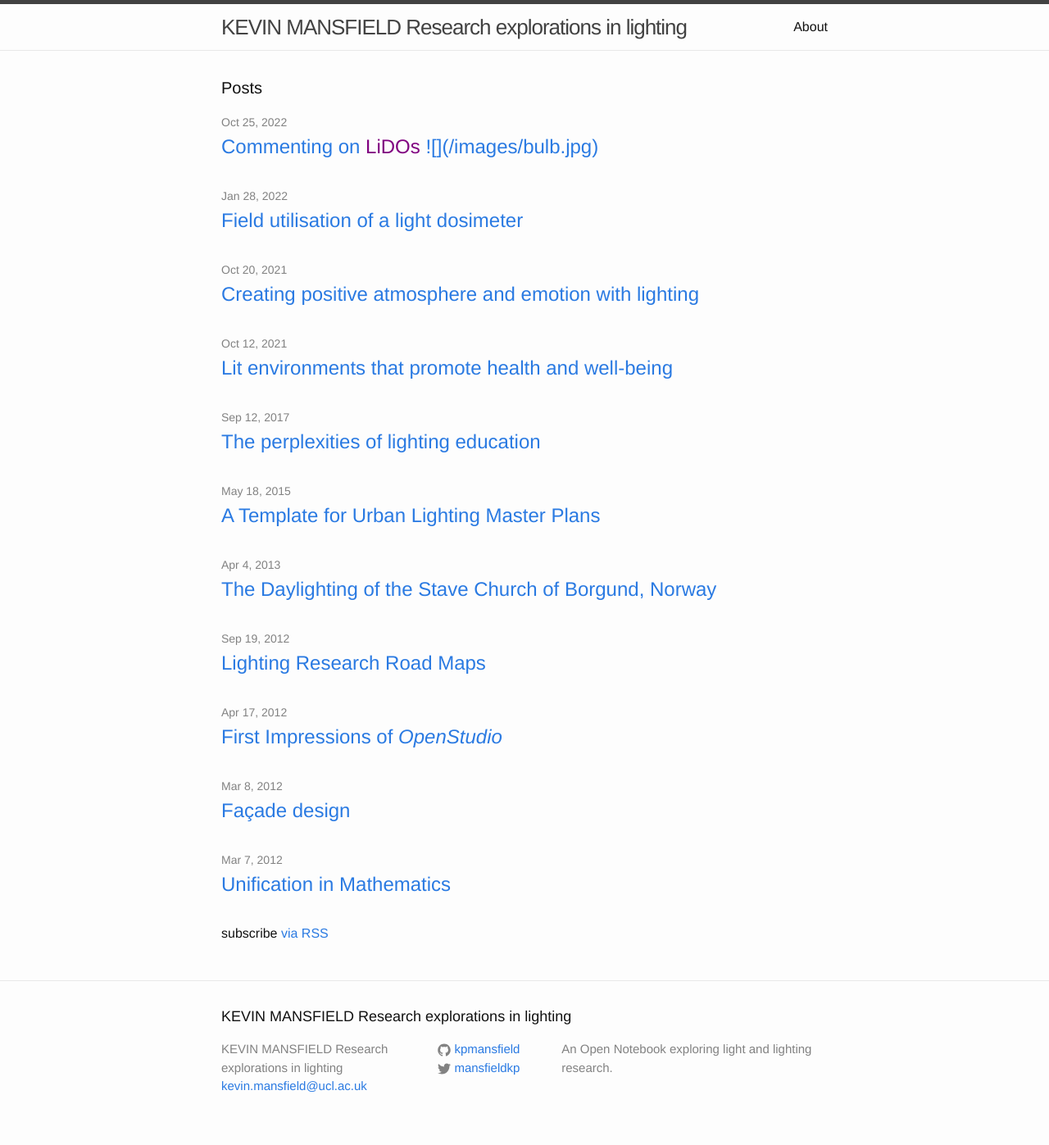
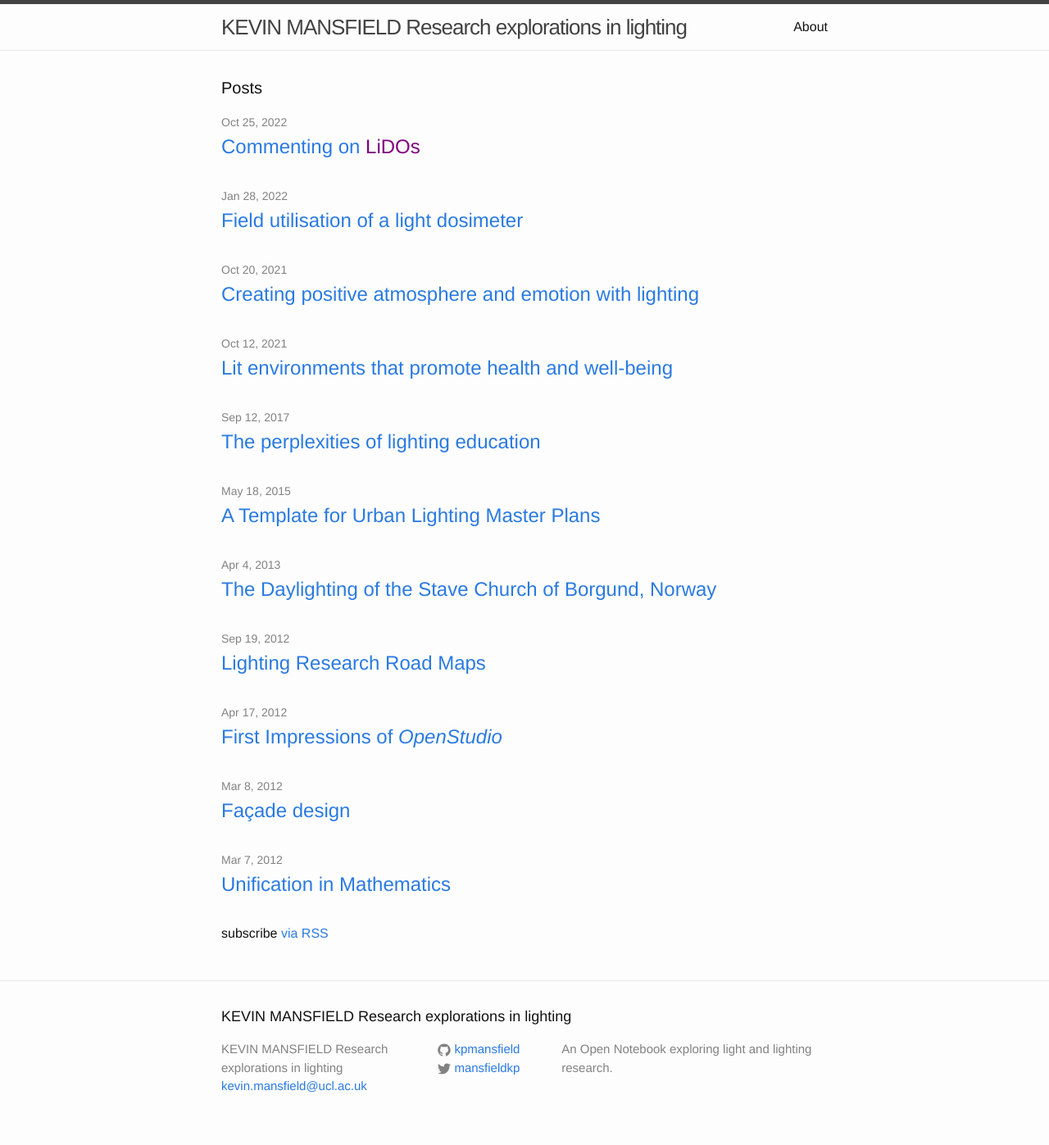
Before and after one commit to kpmansfield/kpmansfield.github.io, a Jekyll site: the page built from index.html, in a window 1280 px wide. Shown: the whole page at 82% size. Built offline with Jekyll 4.4.1, drawn with Linux system fonts in a browser that asks for light colours; some of the changed lines change nothing that is shown.

Commit message:
Update 2022-10-25-comment-lidos.md

```diff
--- a/_posts/2022-10-25-comment-lidos.md
+++ b/_posts/2022-10-25-comment-lidos.md
@@ -1,9 +1,9 @@
 ---
 layout: post
-title: Commenting on <span style="color:purple">LiDOs</span> ![](/images/bulb.jpg)
+title: Commenting on <span style="color:purple">LiDOs</span>
 ---
 
-Kit Cuttle's most recent paper[^1] is concerned with extending his *LiDOs* procedure to provide holistic lighting solutions. ![](/images/bulb.jpg)
+Kit Cuttle's most recent paper[^1] is concerned with extending his *LiDOs* procedure to provide holistic lighting solutions.
 
 In a comment on the paper, I pointed out that Cuttle's proposal of 'how brightly' or 'how dimly' lit a space appears—its 'ambient illuminance'— is specified in terms of mean room surface exitance (MRSE). I questioned whether MRSE, being an average measure of flux density linked to psychological descriptors, could **fully** characterise our responses to a lit space that could have surfaces of varying reflectance or contain self-luminous elements or views of the sky through fenestration.
 
```
